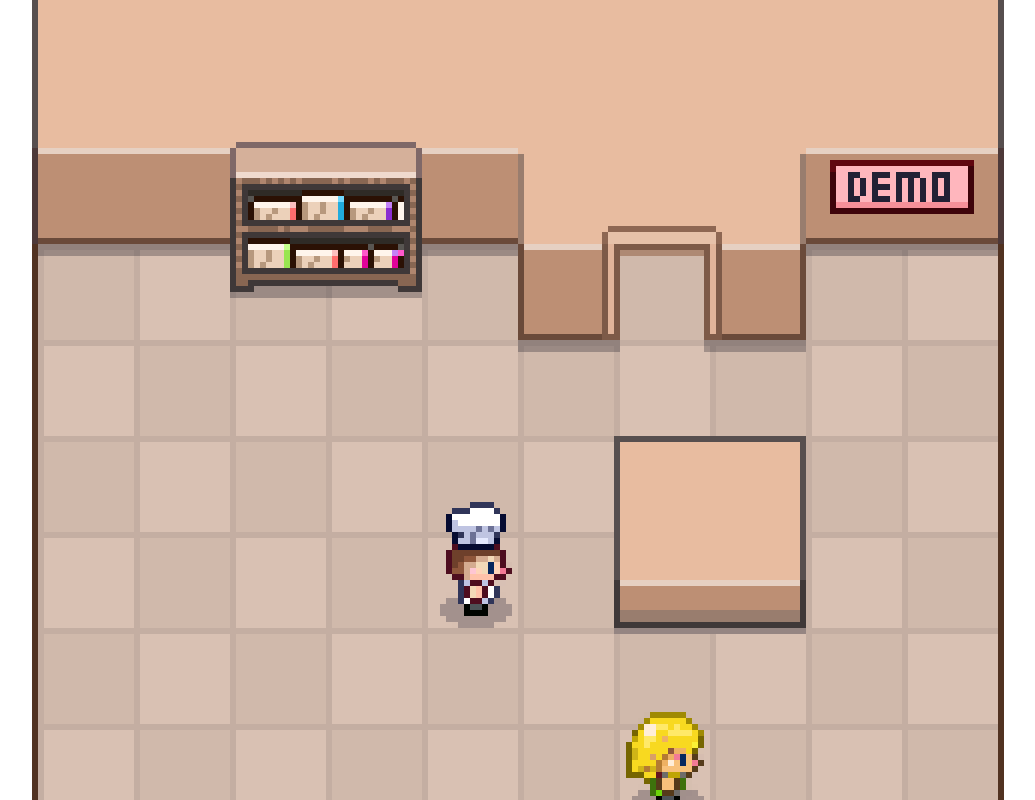
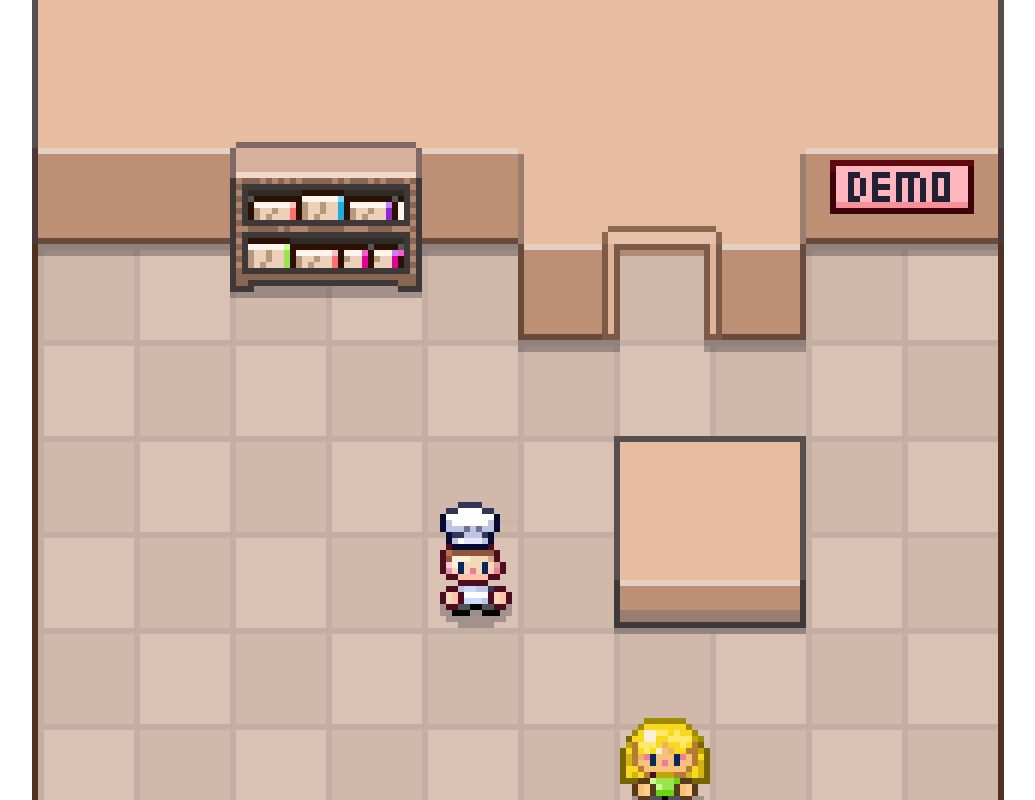
Before and after one commit to AlkarimJ1997/pizza-legends, a Next.js app: page / in a window 1280 px wide. Shown: the top 800 px of the page, without its empty margins (158-1193 px from the left). Built offline with nearby package versions, Linux system fonts and the light colour scheme.

Commit message:
Temp commit

```diff
--- a/classes/PersonPlacement.tsx
+++ b/classes/PersonPlacement.tsx
@@ -24,9 +24,9 @@ export class PersonPlacement extends Placement {
 			'walk-left': TILES.WALK_LEFT,
 			'walk-right': TILES.WALK_RIGHT,
 		};
-		this.currentAnimation = 'idle-right';
+		this.currentAnimation = 'idle-down';
 		this.currentAnimationFrame = 0;
-		this.animationFrameLimit = 16;
+		this.animationFrameLimit = 8;
 		this.animationFrameProgress = this.animationFrameLimit;
 	}
 
--- a/classes/Placement.ts
+++ b/classes/Placement.ts
@@ -13,7 +13,7 @@ export abstract class Placement {
 	// Movement
 	travelPixelsPerFrame: number = 1.5;
 	movingPixelsRemaining: number = 0;
-	movingPixelDirection: Direction = DIRECTIONS.RIGHT;
+	movingPixelDirection: Direction = DIRECTIONS.DOWN;
 
 	constructor(properties: PlacementConfig, overworld: OverworldState) {
 		this.id = properties.id;
```
